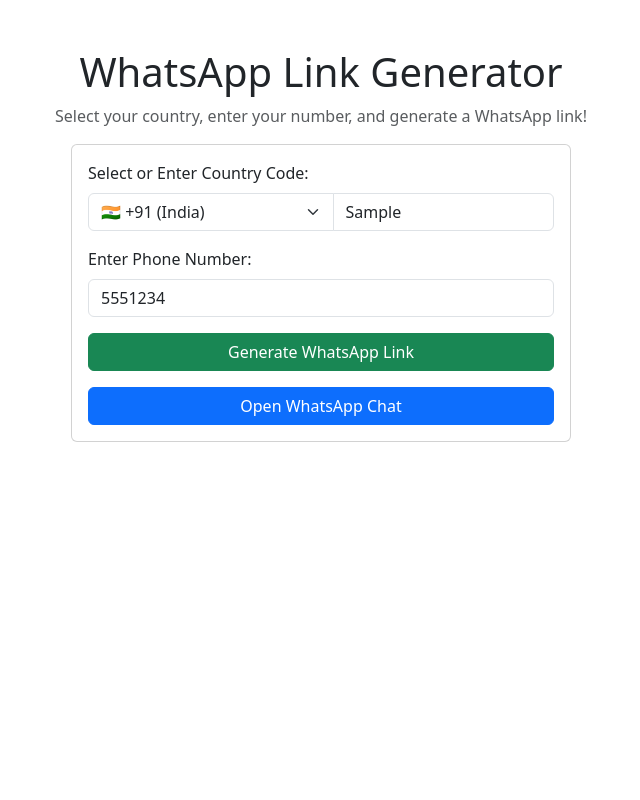
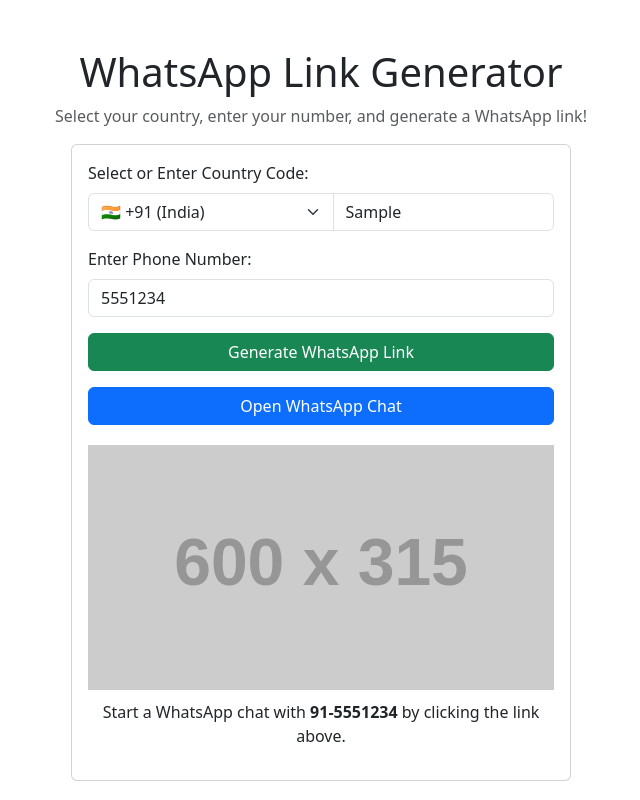
Before and after one commit to dtsdwarak/whatsapp-chat-link, a plain HTML site: page index.html in a window 1280 px wide. Both pictures are taken after typing "Sample", "5551234" into the empty fields and a click on the button "Generate WhatsApp Link". Shown: the whole page, without its empty margins (319-959 px from the left). Drawn offline with nearby package versions, Linux system fonts and the light colour scheme; placeholder pictures from the web are drawn by us.

```diff
--- a/index.html
+++ b/index.html
@@ -11,6 +11,18 @@
     .form-control:focus {
       border-color: #25D366;
       box-shadow: 0 0 5px #25D366;
+    }
+    .preview {
+      margin-top: 20px;
+      text-align: center;
+    }
+    .preview img {
+      max-width: 100%;
+      height: auto;
+    }
+    .preview p {
+      font-size: 16px;
+      margin-top: 10px;
     }
   </style>
 </head>
@@ -65,6 +77,9 @@
           <button type="button" id="generate-link" class="btn btn-success w-100">Generate WhatsApp Link</button>
         </form>
         <div id="output" class="mt-3 text-center"></div>
+        <div class="preview" id="preview">
+          <!-- Dynamic meta information -->
+        </div>
       </div>
     </div>
   </div>
@@ -74,6 +89,7 @@
   <script>
     const generateButton = document.getElementById("generate-link");
     const outputDiv = document.getElementById("output");
+    const previewDiv = document.getElementById("preview");
 
     generateButton.addEventListener("click", () => {
       const selectedCountryCode = document.getElementById("country-code").value;
@@ -89,11 +105,20 @@
 
       if (!phoneNumber || isNaN(phoneNumber)) {
         outputDiv.innerHTML = "<p class='text-danger'>Please enter a valid phone number.</p>";
+        previewDiv.innerHTML = "";
         return;
       }
 
       const link = `https://wa.me/${countryCode}${phoneNumber}`;
+
+      // Output the WhatsApp link
       outputDiv.innerHTML = `<a href="${link}" target="_blank" class="btn btn-primary w-100">Open WhatsApp Chat</a>`;
+
+      // Update the preview with image and text
+      previewDiv.innerHTML = `
+        <img src="https://via.placeholder.com/600x315?text=WhatsApp+Chat" alt="WhatsApp Chat Preview">
+        <p>Start a WhatsApp chat with <strong>${countryCode}-${phoneNumber}</strong> by clicking the link above.</p>
+      `;
     });
   </script>
 </body>
```
